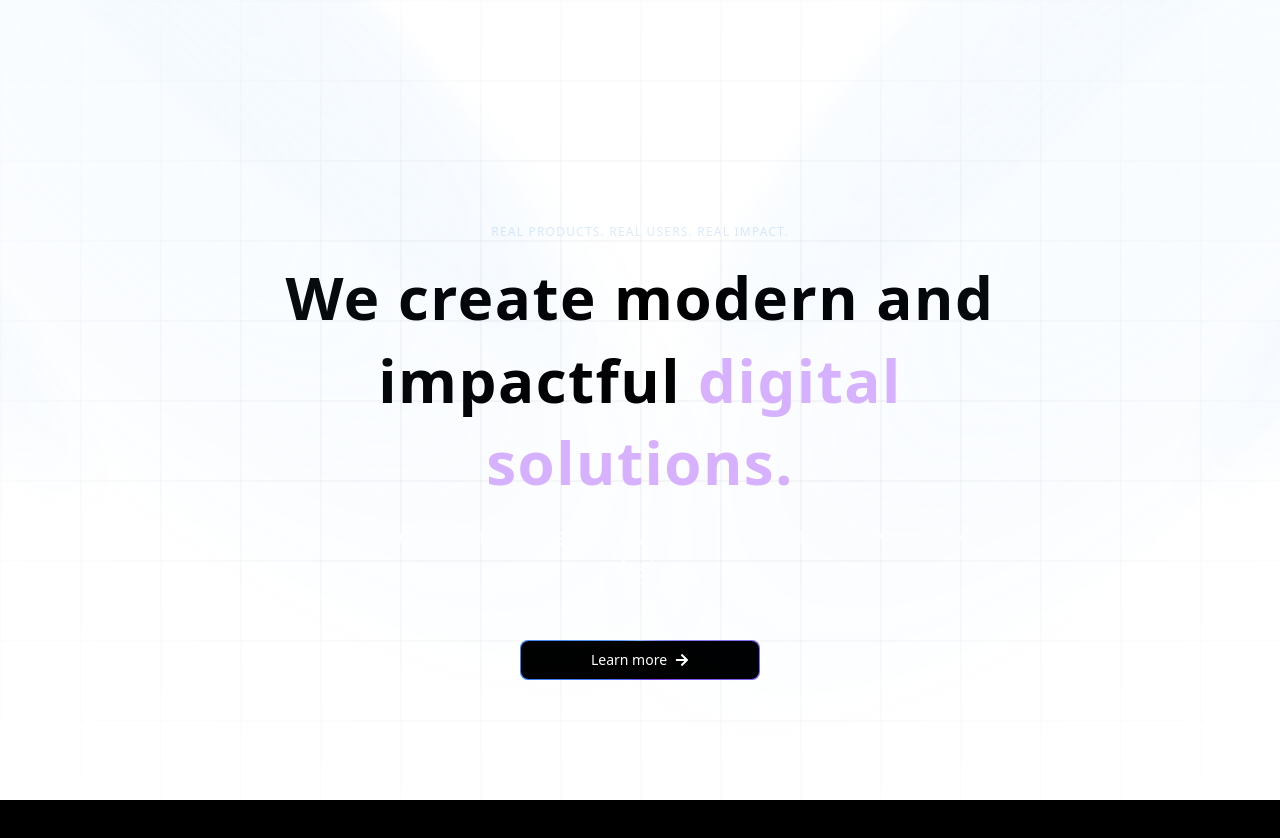
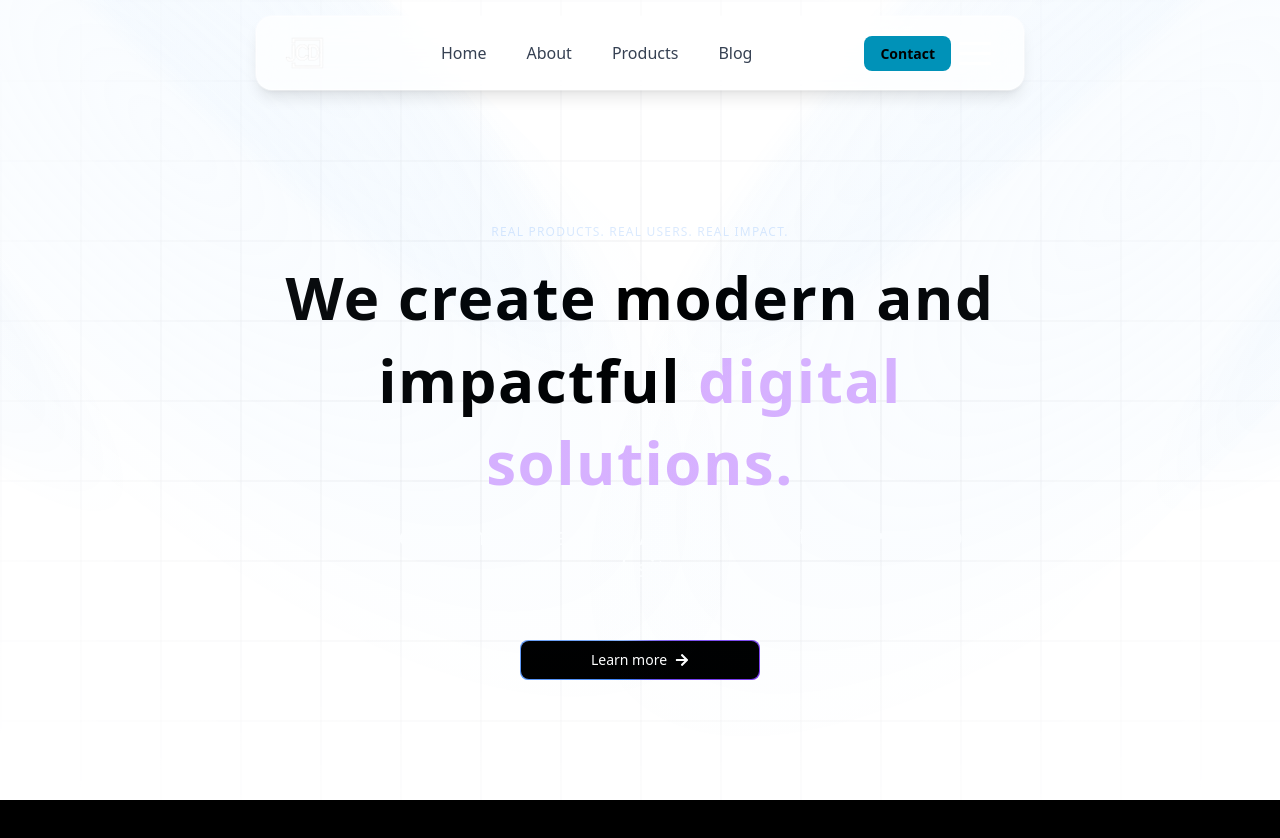
Before and after one commit to jeredevio/jcdevelopment-website, a Next.js app: page /en in a window 1280 px wide. Built offline with nearby package versions, Linux system fonts and the light colour scheme.

Commit message:
Added the "hamburger-react" dependency for the mobile menu, created the Navbar and Hero components, updated the message files for internationalization, and added the logo. Made changes to the layout to handle localization settings asynchronously.

```diff
--- a/app/[locale]/layout.tsx
+++ b/app/[locale]/layout.tsx
@@ -3,14 +3,14 @@ import { notFound } from 'next/navigation';
 import { routing } from '@/i18n/routing';
 import { ThemeProvider } from "../theme-provider";
 
-export default function LocaleLayout({
+export default async function LocaleLayout({
   children,
   params
 }: {
   children: React.ReactNode;
-  params: { locale: string };
+  params: Promise<{ locale: string }>;
 }) {
-  const { locale } = params;
+  const { locale } = await params;
   if (!hasLocale(routing.locales, locale)) {
     notFound();
   }
@@ -19,7 +19,7 @@ export default function LocaleLayout({
     <ThemeProvider
       attribute="class"
       defaultTheme="dark"
-      enableSystem
+      enableSystem={false}
       disableTransitionOnChange
     >
       <NextIntlClientProvider locale={locale}>
--- a/app/[locale]/page.tsx
+++ b/app/[locale]/page.tsx
@@ -1,9 +1,11 @@
-import Hero from "@/components/Hero";
+import Hero from "@/components/sections/Hero";
+import Navbar from "@/components/ui/Navbar";
 
 export default function Home() {
   return (
     <main className="relative bg-black flex justify-center items-center flex-col overflow-hidden mx-auto sm:px-10 px-5">
       <div className="max-w-7xl w-full">
+        <Navbar />
         <Hero />
       </div>
     </main>
--- a/components/Hero.tsx
+++ b/components/sections/Hero.tsx
@@ -1,8 +1,8 @@
-import { SpotlightNew } from './ui/spotlight-new'
+import { SpotlightNew } from '@/components/ui/spotlight-new'
 import { cn } from '@/lib/utils'
 import { useTranslations } from 'next-intl';
-import { TextGenerateEffect } from './ui/text-generate-effect';
-import { MagicButton } from './ui/MagicButton';
+import { TextGenerateEffect } from '@/components/ui/text-generate-effect';
+import { MagicButton } from '@/components/ui/MagicButton';
 import { FaArrowRight } from 'react-icons/fa';
 
 const Hero = () => {
--- /dev/null
+++ b/components/ui/Navbar.tsx
@@ -0,0 +1,115 @@
+"use client";
+import Link from "next/link";
+import { useTranslations } from "next-intl";
+import { usePathname } from "next/navigation";
+import { motion, AnimatePresence } from "framer-motion";
+import { useState } from "react";
+import { cn } from "@/lib/utils";
+import Image from "next/image";
+import { mainLinks, ctaLink } from "@/lib/navLinks";
+import { Turn as Hamburger } from 'hamburger-react'
+
+export default function Navbar() {
+    const t = useTranslations("Navbar");
+    const pathname = usePathname();
+    const [isOpen, setIsOpen] = useState(false);
+
+    return (
+        <nav className="
+      fixed top-4 left-1/2 -translate-x-1/2 w-[90%] max-w-3xl z-50
+      bg-white/70 dark:bg-black/50 backdrop-blur-xl rounded-2xl shadow-lg
+      border border-white/40 dark:border-white/10
+      ring-1 ring-white/40 dark:ring-white/10
+    ">
+            <div className="flex items-center justify-between px-6 py-3">
+                {/* Logo */}
+                <Link href="/" className="flex items-center gap-2 font-bold text-xl">
+                    <Image
+                        src="/Logo.png"
+                        alt="Logo JCDev"
+                        width={48}
+                        height={48}
+                        priority
+                    />
+                </Link>
+
+                {/* Desktop Nav */}
+                <div className="hidden md:flex gap-6 items-center mx-auto">
+                    {mainLinks.map((link) => (
+                        <Link
+                            key={link.href}
+                            href={link.href}
+                            className={cn(
+                                "relative px-2 py-1 text-base font-medium transition-colors hover:text-cyan-500 dark:hover:text-purple-400",
+                                pathname === link.href
+                                    ? "text-cyan-600 dark:text-purple-300"
+                                    : "text-gray-700 dark:text-gray-200"
+                            )}
+                        >
+                            <span className="relative z-10">{t(link.key)}</span>
+                            {pathname === link.href && (
+                                <motion.span
+                                    layoutId="navbar-underline"
+                                    className="absolute left-0 right-0 -bottom-1 h-0.5 bg-cyan-500 dark:bg-purple-400 rounded"
+                                    transition={{ type: "spring", stiffness: 500, damping: 30 }}
+                                />
+                            )}
+                        </Link>
+                    ))}
+                </div>
+
+                <div className="hidden md:block">
+                    <Link
+                        href={ctaLink.href}
+                        className="px-4 py-2 rounded-lg bg-cyan-600 hover:bg-cyan-700 text-black text-sm font-bold transition-colors dark:bg-gray-200 dark:hover:bg-white"
+                    >
+                        {t(ctaLink.key)}
+                    </Link>
+                </div>
+
+
+                {/* Mobile menu button */}
+                <Hamburger toggled={isOpen} toggle={() => setIsOpen((v) => !v)} />
+            </div>
+
+            {/* Mobile menu */}
+            <AnimatePresence>
+                {isOpen && (
+                    <motion.div
+                        initial={{ opacity: 0, y: -20 }}
+                        animate={{ opacity: 1, y: 0 }}
+                        exit={{ opacity: 0, y: -20 }}
+                        className="md:hidden bg-white/90 dark:bg-black/10 rounded-b-2xl border-t border-white/40 dark:border-white/10"
+                    >
+                        <div className="flex flex-col gap-4 p-4 items-center">
+                            {mainLinks.map((link) => (
+                                <Link
+                                    key={link.href}
+                                    href={link.href}
+                                    className={cn(
+                                        "py-2 text-lg font-medium transition-colors hover:text-cyan-500 dark:hover:text-purple-400",
+                                        pathname === link.href
+                                            ? "text-cyan-600 dark:text-purple-300"
+                                            : "text-gray-700 dark:text-gray-200"
+                                    )}
+                                    onClick={() => setIsOpen(false)}
+                                >
+                                    {t(link.key)}
+                                </Link>
+                            ))}
+
+                            <Link
+                                href={ctaLink.href}
+                                className="mt-4 px-4 py-2 text-center w-[30%] mx-auto rounded-lg bg-cyan-600 hover:bg-cyan-700 text-black text-sm font-bold transition-colors dark:bg-gray-200 dark:hover:bg-white"
+                                onClick={() => setIsOpen(false)}
+                            >
+                                {t(ctaLink.key)}
+                            </Link>
+                        </div>
+                    </motion.div>
+                )}
+            </AnimatePresence>
+
+        </nav>
+    );
+}
--- /dev/null
+++ b/lib/navLinks.ts
@@ -0,0 +1,8 @@
+export const mainLinks = [
+    { href: "/", key: "home" },
+    { href: "#about", key: "about" },
+    { href: "#products", key: "products" },
+    { href: "/blog", key: "blog" },
+  ];
+
+export const ctaLink = { href: "#contact", key: "contact" };
--- a/messages/en.json
+++ b/messages/en.json
@@ -4,5 +4,13 @@
         "title": "We create modern and impactful digital solutions.",
         "description": "SaaS • Web & mobile apps • AI tools • Software • Custom websites",
         "MainButton": "Learn more"
+    },
+
+    "Navbar": {
+        "home": "Home",
+        "about": "About",
+        "products": "Products",
+        "blog": "Blog",
+        "contact": "Contact"
     }
 }
--- a/messages/fr.json
+++ b/messages/fr.json
@@ -4,5 +4,13 @@
         "title": "Nous créons des solutions numériques modernes et impactantes.",
         "description": "SaaS • Applications web & mobiles • Outils IA • Logiciels • Sites web personnalisés",
         "MainButton": "En savoir plus"
+    },
+
+    "Navbar": {
+        "home": "Accueil",
+        "about": "À propos",
+        "products": "Produits",
+        "blog": "Blog",
+        "contact": "Contact"
     }
 }
--- a/package.json
+++ b/package.json
@@ -10,6 +10,7 @@
   },
   "dependencies": {
     "clsx": "^2.1.1",
+    "hamburger-react": "^2.5.2",
     "motion": "^12.9.2",
     "next": "15.3.1",
     "next-intl": "^4.1.0",
```
Also changed, not shown: public/Logo.png (added), 1 other file (tests, documents, lock files or other folders).
